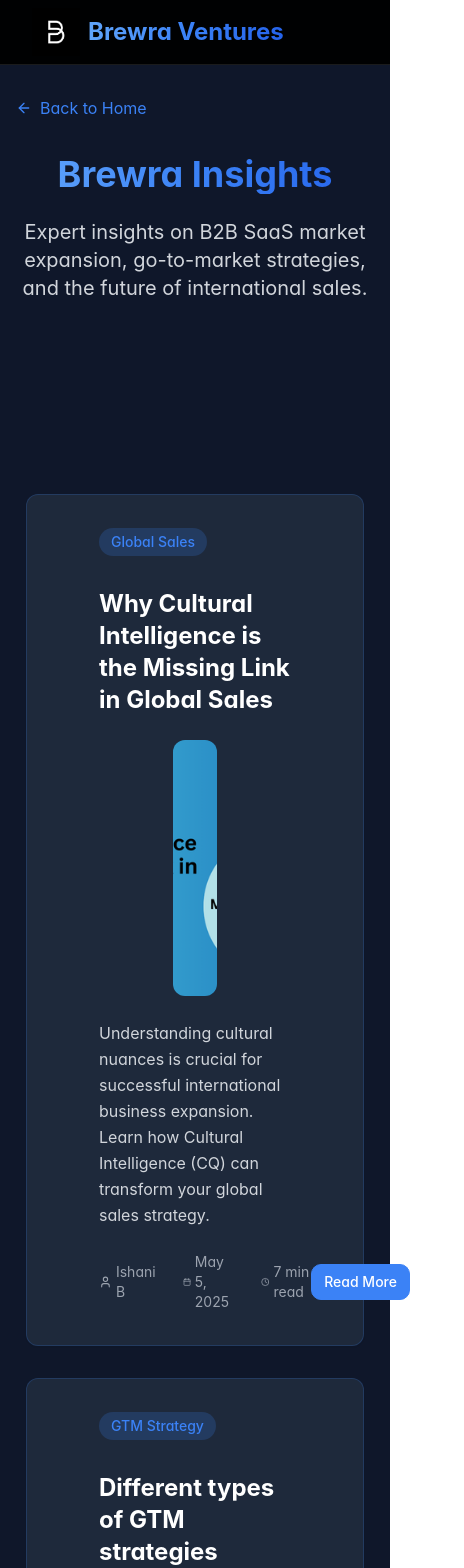
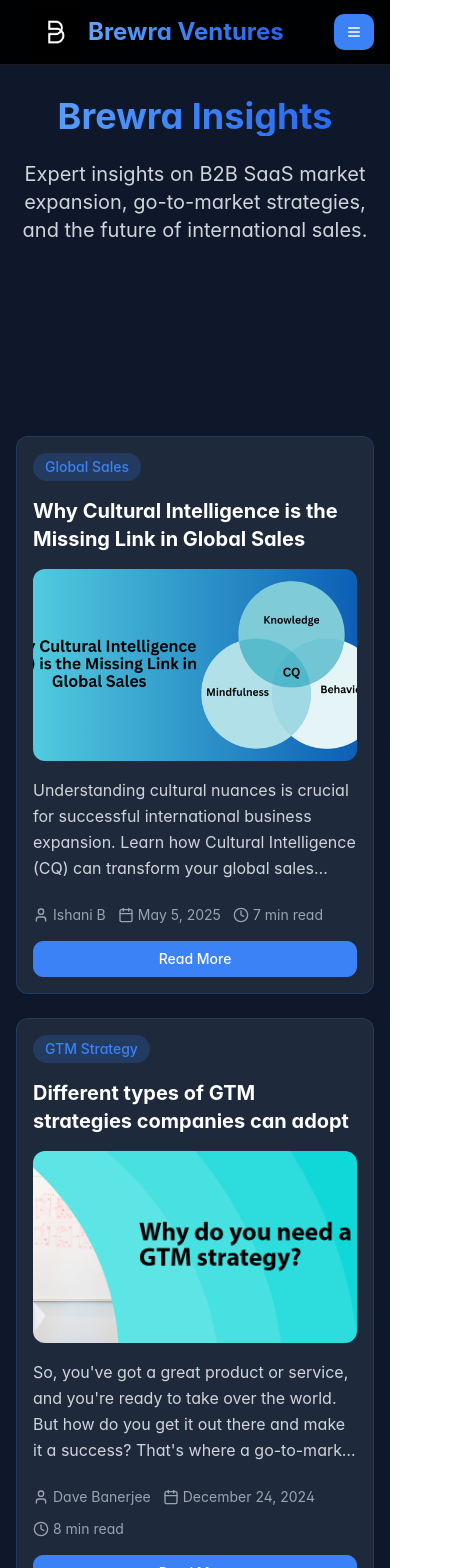
Before and after one commit to shilpaunni92/Brewra.com_website, a React (Vite) app in the folder brewra-market-maestro/: page /blogs in a window 390 px wide. Shown: the top 1568 px of the page, 464 px wide, since content can reach past the window. Built offline with nearby package versions, Linux system fonts and the light colour scheme.

Commit message:
UI fixed

```diff
--- a/brewra-market-maestro/src/components/BlogCard.tsx
+++ b/brewra-market-maestro/src/components/BlogCard.tsx
@@ -20,46 +20,54 @@ interface BlogCardProps {
 
 const BlogCard = ({ post }: BlogCardProps) => {
   return (
-    <Card className="bg-brewra-dark-card border-brewra-blue/20 hover:border-brewra-blue/40 transition-all duration-300 px-0 my-0 py-0 mx-[10px]">
-      <CardContent className="p-8 px-[32px] py-[32px] mx-[40px] my-px">
+    <Card className="bg-brewra-dark-card border-brewra-blue/20 hover:border-brewra-blue/40 transition-all duration-300 h-full flex flex-col">
+      <CardContent className="p-4 sm:p-6 lg:p-8 flex flex-col h-full">
         <div className="mb-4">
-          <span className="inline-block bg-brewra-blue/20 text-brewra-blue text-sm font-medium px-3 py-1 rounded-full mb-4">
+          <span className="inline-block bg-brewra-blue/20 text-brewra-blue text-sm font-medium px-3 py-1 rounded-full">
             {post.category}
           </span>
         </div>
 
-        <h2 className="text-2xl font-bold text-white mb-6 hover:text-brewra-blue transition-colors cursor-pointer">
+        <h2 className="text-xl sm:text-2xl font-bold text-white mb-4 hover:text-brewra-blue transition-colors cursor-pointer line-clamp-3">
           {post.title}
         </h2>
 
         {post.image && (
-          <div className="mb-6 mx-[74px] my-[20px] px-0">
-            <img src={post.image} alt={post.title} className="w-full h-64 object-cover rounded-lg" />
+          <div className="mb-4 sm:mb-6">
+            <img
+              src={post.image}
+              alt={post.title}
+              className="w-full h-48 sm:h-56 lg:h-64 object-cover rounded-lg"
+            />
           </div>
         )}
 
-        <p className="text-gray-300 mb-6 leading-relaxed">
+        <p className="text-gray-300 mb-6 leading-relaxed flex-grow line-clamp-4">
           {post.excerpt}
         </p>
 
-        <div className="flex items-center justify-between">
-          <div className="flex items-center space-x-6 text-sm text-gray-400">
+        <div className="flex flex-col sm:flex-row items-start sm:items-center justify-between gap-4 mt-auto">
+          <div className="flex flex-wrap items-center gap-3 sm:gap-6 text-sm text-gray-400">
             <div className="flex items-center space-x-1">
               <User className="h-4 w-4" />
-              <span>{post.author}</span>
+              <span className="truncate">{post.author}</span>
             </div>
             <div className="flex items-center space-x-1">
               <Calendar className="h-4 w-4" />
-              <span>{post.date}</span>
+              <span className="whitespace-nowrap">{post.date}</span>
             </div>
             <div className="flex items-center space-x-1">
               <Clock className="h-4 w-4" />
-              <span>{post.readTime}</span>
+              <span className="whitespace-nowrap">{post.readTime}</span>
             </div>
           </div>
 
-          <Link to={`/blogs/${post.id}`}>
-            <Button variant="outline" size="sm" className="bg-brewra-blue hover:bg-brewra-blue-dark text-white border-brewra-blue">
+          <Link to={`/blogs/${post.id}`} className="w-full sm:w-auto">
+            <Button
+              variant="outline"
+              size="sm"
+              className="bg-brewra-blue hover:bg-brewra-blue-dark text-white border-brewra-blue w-full sm:w-auto"
+            >
               Read More
             </Button>
           </Link>
--- a/brewra-market-maestro/src/components/BlogsHero.tsx
+++ b/brewra-market-maestro/src/components/BlogsHero.tsx
@@ -1,4 +1,3 @@
-
 import React from 'react';
 import { ArrowLeft } from 'lucide-react';
 
@@ -6,12 +5,6 @@ const BlogsHero = () => {
   return (
     <section className="pt-24 pb-16 px-4 sm:px-6 lg:px-8">
       <div className="max-w-4xl mx-auto">
-        <div className="mb-8">
-          <a href="/" className="inline-flex items-center text-brewra-blue hover:text-brewra-blue-dark transition-colors">
-            <ArrowLeft className="h-4 w-4 mr-2" />
-            Back to Home
-          </a>
-        </div>
 
         <div className="text-center mb-16">
           <h1 className="text-4xl md:text-6xl font-bold mb-6 gradient-text">
--- a/brewra-market-maestro/src/components/BlogsNavigation.tsx
+++ b/brewra-market-maestro/src/components/BlogsNavigation.tsx
@@ -1,8 +1,11 @@
-
 import React from 'react';
+import { Button } from '@/components/ui/button';
+import { Menu, X } from 'lucide-react';
 import Logo from '@/components/Logo';
 
 const BlogsNavigation = () => {
+  const [isMobileMenuOpen, setIsMobileMenuOpen] = React.useState(false);
+
   return (
     <nav className="fixed top-0 w-full z-50 bg-black/95 backdrop-blur-sm border-b border-white/10">
       <div className="max-w-7xl mx-auto px-4 sm:px-6 lg:px-8">
@@ -21,7 +24,34 @@ const BlogsNavigation = () => {
             <a href="/#cases" className="hover:text-brewra-blue transition-colors">Case Studies</a>
             <a href="/#contact" className="hover:text-brewra-blue transition-colors">Contact</a>
           </div>
+
+          {/* Mobile menu button */}
+          <div className="md:hidden">
+            <Button
+              size="sm"
+              onClick={() => setIsMobileMenuOpen(!isMobileMenuOpen)}
+              className="bg-brewra-blue hover:bg-brewra-blue-dark text-white transition-colors"
+            >
+              {isMobileMenuOpen ? <X className="h-6 w-6" /> : <Menu className="h-6 w-6" />}
+            </Button>
+          </div>
         </div>
+
+        {/* Mobile menu */}
+        {isMobileMenuOpen && (
+          <div className="md:hidden border-t border-white/10 bg-black/95 backdrop-blur-sm">
+            <div className="px-4 py-6 space-y-4">
+              <a href="/" className="block hover:text-brewra-blue transition-colors">Home</a>
+              <a href="/about" className="block hover:text-brewra-blue transition-colors">About Us</a>
+              <a href="/#services" className="block hover:text-brewra-blue transition-colors" onClick={() => setIsMobileMenuOpen(false)}>Services</a>
+              <a href="/#approach" className="block hover:text-brewra-blue transition-colors" onClick={() => setIsMobileMenuOpen(false)}>Approach</a>
+              <a href="/blogs" className="block text-brewra-blue font-medium">Blogs</a>
+              <a href="/media" className="block hover:text-brewra-blue transition-colors">Media</a>
+              <a href="/#cases" className="block hover:text-brewra-blue transition-colors" onClick={() => setIsMobileMenuOpen(false)}>Case Studies</a>
+              <a href="/#contact" className="block hover:text-brewra-blue transition-colors" onClick={() => setIsMobileMenuOpen(false)}>Contact</a>
+            </div>
+          </div>
+        )}
       </div>
     </nav>
   );
--- a/brewra-market-maestro/src/pages/AboutUs.tsx
+++ b/brewra-market-maestro/src/pages/AboutUs.tsx
@@ -1,9 +1,11 @@
 import React from 'react';
 import { Button } from '@/components/ui/button';
 import { Card, CardContent } from '@/components/ui/card';
-import { ChevronRight, Users, Brain, Target, Lightbulb } from 'lucide-react';
+import { ChevronRight, Users, Brain, Target, Lightbulb, Menu, X } from 'lucide-react';
 import Logo from '@/components/Logo';
 const AboutUs = () => {
+  const [isMobileMenuOpen, setIsMobileMenuOpen] = React.useState(false);
+
   return <div className="min-h-screen bg-brewra-dark text-white">
       {/* Navigation */}
       <nav className="fixed top-0 w-full z-50 bg-brewra-dark/95 backdrop-blur-sm border-b border-white/10">
@@ -18,6 +20,8 @@ const AboutUs = () => {
               <a href="/about" className="text-brewra-blue">About Us</a>
               <a href="/#services" className="hover:text-brewra-blue transition-colors">Services</a>
               <a href="/#approach" className="hover:text-brewra-blue transition-colors">Approach</a>
+              <a href="/blogs" className="hover:text-brewra-blue transition-colors">Blogs</a>
+              <a href="/media" className="hover:text-brewra-blue transition-colors">Media</a>
               <a href="/#cases" className="hover:text-brewra-blue transition-colors">Case Studies</a>
               <a href="/#contact" className="hover:text-brewra-blue transition-colors">Contact</a>
               <a href="mailto:hello@brewra.com?subject=Strategy Call Request&body=Hi, I'd like to schedule a strategy call to discuss market expansion opportunities for my B2B SaaS company.">
@@ -26,7 +30,41 @@ const AboutUs = () => {
                 </Button>
               </a>
             </div>
+
+            {/* Mobile menu button */}
+            <div className="md:hidden">
+              <Button
+                size="sm"
+                onClick={() => setIsMobileMenuOpen(!isMobileMenuOpen)}
+                className="bg-brewra-blue hover:bg-brewra-blue-dark text-white transition-colors"
+              >
+                {isMobileMenuOpen ? <X className="h-6 w-6" /> : <Menu className="h-6 w-6" />}
+              </Button>
+            </div>
           </div>
+
+          {/* Mobile menu */}
+          {isMobileMenuOpen && (
+            <div className="md:hidden border-t border-white/10 bg-brewra-dark/95 backdrop-blur-sm">
+              <div className="px-4 py-6 space-y-4">
+                <a href="/" className="block hover:text-brewra-blue transition-colors">Home</a>
+                <a href="/about" className="block text-brewra-blue font-medium">About Us</a>
+                <a href="/#services" className="block hover:text-brewra-blue transition-colors" onClick={() => setIsMobileMenuOpen(false)}>Services</a>
+                <a href="/#approach" className="block hover:text-brewra-blue transition-colors" onClick={() => setIsMobileMenuOpen(false)}>Approach</a>
+                <a href="/blogs" className="block hover:text-brewra-blue transition-colors">Blogs</a>
+                <a href="/media" className="block hover:text-brewra-blue transition-colors">Media</a>
+                <a href="/#cases" className="block hover:text-brewra-blue transition-colors" onClick={() => setIsMobileMenuOpen(false)}>Case Studies</a>
+                <a href="/#contact" className="block hover:text-brewra-blue transition-colors" onClick={() => setIsMobileMenuOpen(false)}>Contact</a>
+                <div className="pt-4 border-t border-white/10">
+                  <a href="mailto:hello@brewra.com?subject=Strategy Call Request&body=Hi, I'd like to schedule a strategy call to discuss market expansion opportunities for my B2B SaaS company.">
+                    <Button size="sm" className="w-full bg-brewra-blue hover:bg-brewra-blue-dark text-white transition-colors">
+                      Book a Strategy Call
+                    </Button>
+                  </a>
+                </div>
+              </div>
+            </div>
+          )}
         </div>
       </nav>
 
--- a/brewra-market-maestro/src/pages/Blogs.tsx
+++ b/brewra-market-maestro/src/pages/Blogs.tsx
@@ -1,4 +1,3 @@
-
 import React, { useState } from 'react';
 import BlogsNavigation from '@/components/BlogsNavigation';
 import BlogsHero from '@/components/BlogsHero';
@@ -165,8 +164,8 @@ const Blogs = () => {
       <BlogsHero />
 
       <section className="py-16 px-4 sm:px-6 lg:px-8">
-        <div className="max-w-4xl mx-auto">
-          <div className="space-y-8">
+        <div className="max-w-7xl mx-auto">
+          <div className="grid grid-cols-1 lg:grid-cols-2 gap-6 md:gap-8">
             {currentBlogs.map(post => (
               <BlogCard key={post.id} post={post} />
             ))}
--- a/brewra-market-maestro/src/pages/Media.tsx
+++ b/brewra-market-maestro/src/pages/Media.tsx
@@ -1,9 +1,11 @@
 import React from 'react';
 import { Button } from '@/components/ui/button';
 import { Card, CardContent } from '@/components/ui/card';
-import { ArrowLeft, Play, ExternalLink, Calendar } from 'lucide-react';
+import { ArrowLeft, Play, ExternalLink, Calendar, Menu, X } from 'lucide-react';
 import Logo from '@/components/Logo';
 const Media = () => {
+  const [isMobileMenuOpen, setIsMobileMenuOpen] = React.useState(false);
+
   const mediaItems = [{
     id: 1,
     type: "Podcast",
@@ -68,19 +70,40 @@ const Media = () => {
               <a href="/#cases" className="hover:text-brewra-blue transition-colors">Case Studies</a>
               <a href="/#contact" className="hover:text-brewra-blue transition-colors">Contact</a>
             </div>
+
+            {/* Mobile menu button */}
+            <div className="md:hidden">
+              <Button
+                size="sm"
+                onClick={() => setIsMobileMenuOpen(!isMobileMenuOpen)}
+                className="bg-brewra-blue hover:bg-brewra-blue-dark text-white transition-colors"
+              >
+                {isMobileMenuOpen ? <X className="h-6 w-6" /> : <Menu className="h-6 w-6" />}
+              </Button>
+            </div>
           </div>
+
+          {/* Mobile menu */}
+          {isMobileMenuOpen && (
+            <div className="md:hidden border-t border-white/10 bg-black/95 backdrop-blur-sm">
+              <div className="px-4 py-6 space-y-4">
+                <a href="/" className="block hover:text-brewra-blue transition-colors">Home</a>
+                <a href="/about" className="block hover:text-brewra-blue transition-colors">About Us</a>
+                <a href="/#services" className="block hover:text-brewra-blue transition-colors" onClick={() => setIsMobileMenuOpen(false)}>Services</a>
+                <a href="/#approach" className="block hover:text-brewra-blue transition-colors" onClick={() => setIsMobileMenuOpen(false)}>Approach</a>
+                <a href="/blogs" className="block hover:text-brewra-blue transition-colors">Blogs</a>
+                <a href="/media" className="block text-brewra-blue font-medium">Media</a>
+                <a href="/#cases" className="block hover:text-brewra-blue transition-colors" onClick={() => setIsMobileMenuOpen(false)}>Case Studies</a>
+                <a href="/#contact" className="block hover:text-brewra-blue transition-colors" onClick={() => setIsMobileMenuOpen(false)}>Contact</a>
+              </div>
+            </div>
+          )}
         </div>
       </nav>
 
       {/* Hero Section */}
       <section className="pt-24 pb-16 px-4 sm:px-6 lg:px-8">
         <div className="max-w-6xl mx-auto">
-          <div className="mb-8">
-            <a href="/" className="inline-flex items-center text-brewra-blue hover:text-brewra-blue-dark transition-colors">
-              <ArrowLeft className="h-4 w-4 mr-2" />
-              Back to Home
-            </a>
-          </div>
 
           <div className="text-center mb-16">
 
```
